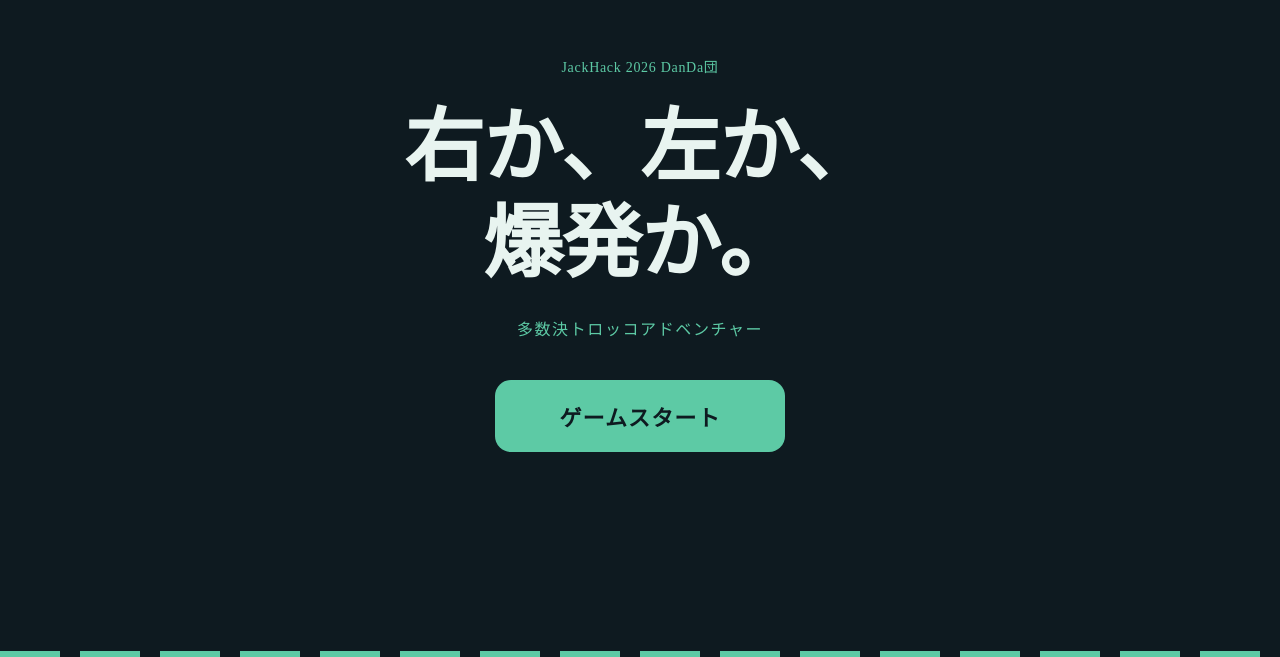
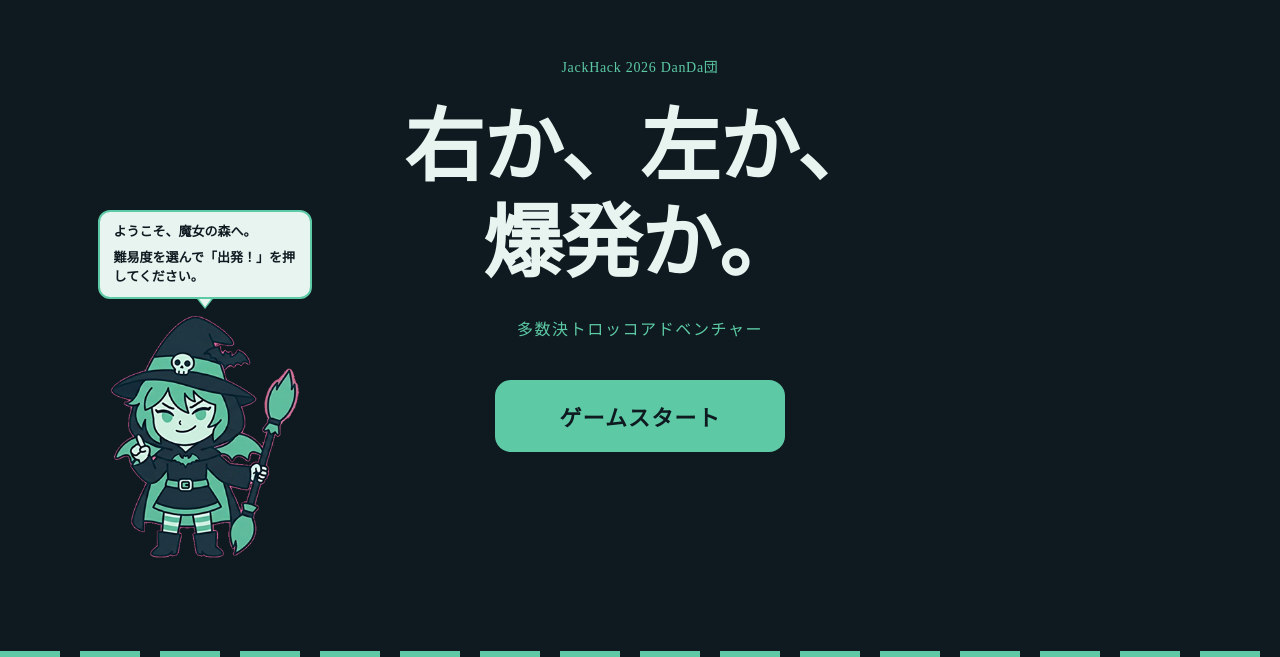
Before and after one commit to jack-app/jackhack2026_d, a React (Vite) app: page / in a window 1280 px wide. Shown: the part 143-800 px from the top of the page. Built offline with nearby package versions, Linux system fonts and the light colour scheme.

Commit message:
魔女ナレーターを追加

```diff
--- a/src/App.jsx
+++ b/src/App.jsx
@@ -150,7 +150,7 @@ const handleBranchComplete = () => {
     <Router>
       <Routes>
         <Route path="/" element={
-          <Start handleStart={handleStart}/>
+          <Start handleStart={handleStart} narrationLines={currentNarration} />
         } />
         <Route path="/quiz" element={
           <>
--- a/src/components/Start.jsx
+++ b/src/components/Start.jsx
@@ -1,6 +1,7 @@
 import { useNavigate } from 'react-router-dom';
+import WhitchNarrator from './WhitchNarrator';
 
-export default function Start({ handleStart }) {
+export default function Start({ handleStart, narrationLines }) {
   const navigate = useNavigate();
 
   return (
@@ -14,6 +15,17 @@ export default function Start({ handleStart }) {
       position: 'relative',
       overflow: 'hidden',
     }}>
+      <div style={{
+        position: 'absolute',
+        top: '-10%',
+        left: '7%',
+        width: '18%',
+        height: '100%',
+      }}>
+        <WhitchNarrator lines={narrationLines} />
+      </div>
+
+      {/* 中央コンテンツ */}
       <div style={{
         display: 'flex',
         flexDirection: 'column',
@@ -74,6 +86,7 @@ export default function Start({ handleStart }) {
         </button>
       </div>
 
+      {/* 下部レール */}
       <div style={{
         width: '100%',
         height: 6,
--- a/src/components/WhitchNarrator.jsx
+++ b/src/components/WhitchNarrator.jsx
@@ -1,12 +1,72 @@
+import witchImg from '../assets/witch.png';
+
 export default function WhitchNarrator({ lines }) {
   return (
-    <div style={{ display: 'flex', flexDirection: 'column', alignItems: 'center', height: '100%', justifyContent: 'flex-end' }}>
-      <div style={{ width: '100%' }}>
-        {lines.map((text, index) => (
-          <p key={index}>{text}</p>
-        ))}
+    <div style={{
+      display: 'flex',
+      flexDirection: 'column',
+      alignItems: 'center',
+      justifyContent: 'flex-end',
+      height: '100%',
+      padding: '0 8px 12px',
+    }}>
+
+      {/* 吹き出し */}
+      <div style={{ position: 'relative', width: '100%', marginBottom: 8 }}>
+        <div style={{
+          backgroundColor: '#E8F4F0',
+          borderRadius: 12,
+          padding: '10px 14px',
+          border: '2px solid #5DCAA5',
+        }}>
+          {lines.map((text, index) => (
+            <p key={index} style={{
+              margin: index === 0 ? 0 : '6px 0 0',
+              fontSize: 13,
+              color: '#0E1A20',
+              fontWeight: 600,
+              lineHeight: 1.5,
+            }}>
+              {text}
+            </p>
+          ))}
+        </div>
+
+        {/* 吹き出しのしっぽ */}
+        <div style={{
+          position: 'absolute',
+          bottom: -10,
+          left: '50%',
+          transform: 'translateX(-50%)',
+          width: 0,
+          height: 0,
+          borderLeft: '8px solid transparent',
+          borderRight: '8px solid transparent',
+          borderTop: '10px solid #5DCAA5',
+        }} />
+        <div style={{
+          position: 'absolute',
+          bottom: -8,
+          left: '50%',
+          transform: 'translateX(-50%)',
+          width: 0,
+          height: 0,
+          borderLeft: '6px solid transparent',
+          borderRight: '6px solid transparent',
+          borderTop: '8px solid #E8F4F0',
+        }} />
       </div>
-      <div>🧙</div>
+
+      {/* 魔女画像 */}
+      <img
+        src={witchImg}
+        alt="魔女"
+        style={{
+          width: '90%',
+          objectFit: 'contain',
+          marginTop: 4,
+        }}
+      />
     </div>
   );
 }
```
Also changed, not shown: src/assets/witch.png (added).
